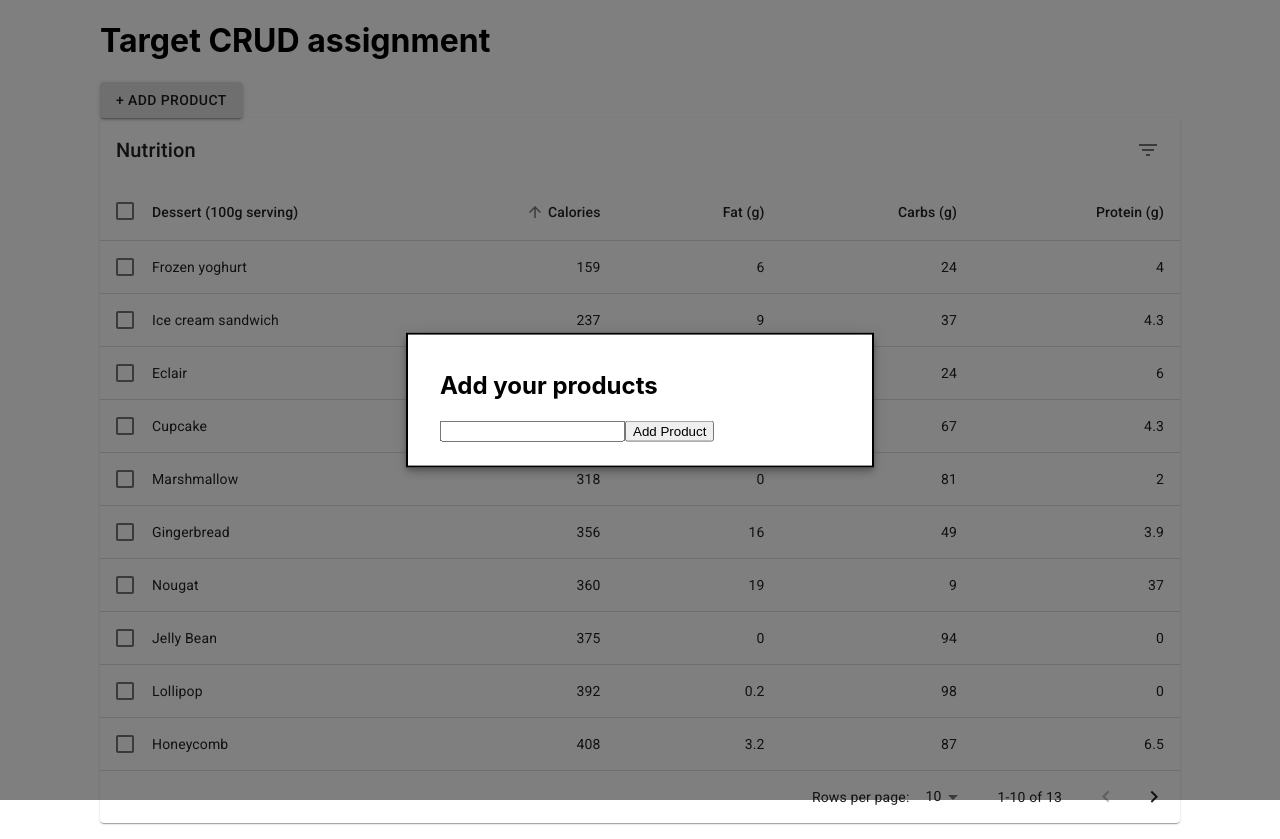
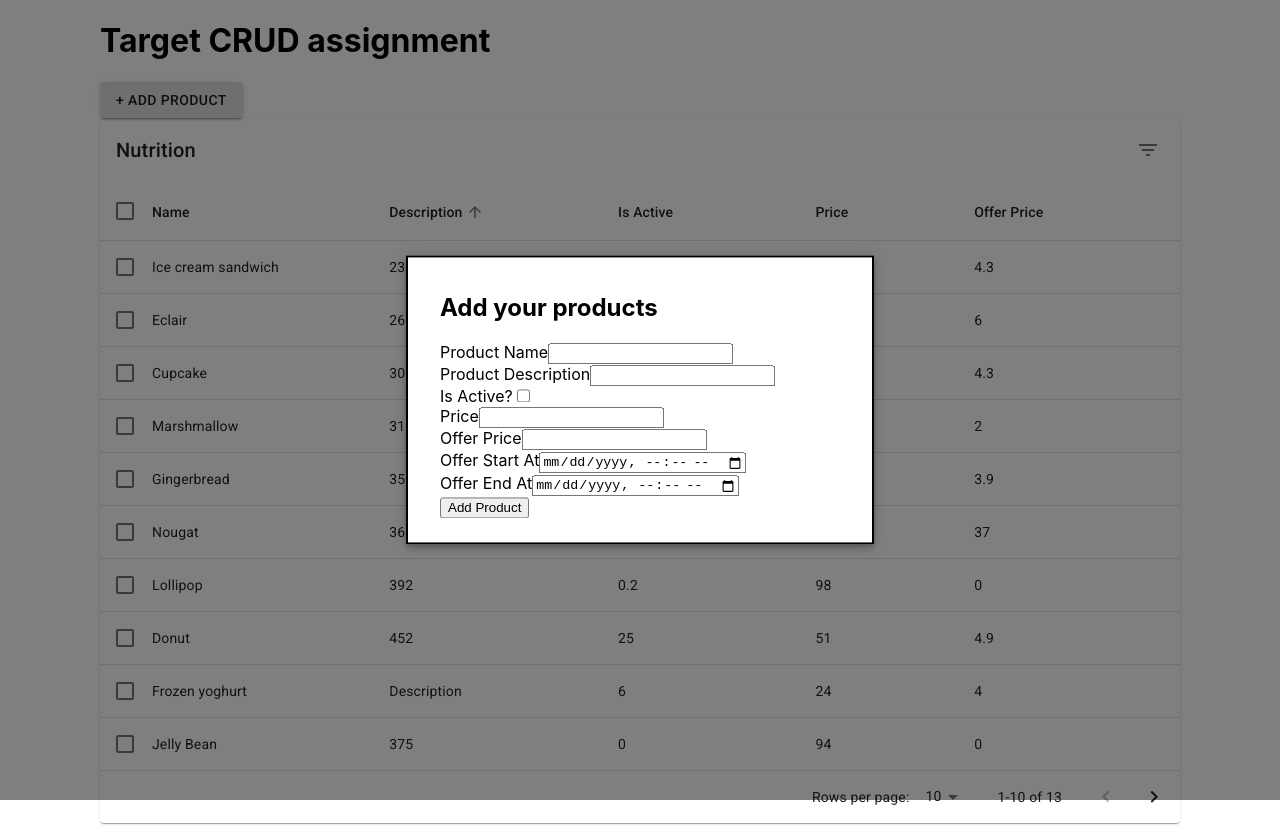
Before and after one commit to kiranFullStack/target-assignment, a React (Create React App) app: page / in a window 1280 px wide. Both pictures are taken after a click on the button "+ ADD PRODUCT". Built offline with nearby package versions, Linux system fonts and the light colour scheme.

Commit message:
Table added

```diff
--- a/src/components/Modal.js
+++ b/src/components/Modal.js
@@ -30,7 +30,13 @@ export default function SimpleModal() {
   // getModalStyle is not a pure function, we roll the style only on the first render
   const [modalStyle] = React.useState(getModalStyle)
   const [open, setOpen] = React.useState(false)
-  const [product, setProduct] = React.useState("")
+  const [productName, setProductName] = React.useState(null)
+  const [productDescription, setProductDescription] = React.useState(null)
+  const [isActive, setIsActive] = React.useState(null)
+  const [price, setPrice] = React.useState(0)
+  const [offerPrice, setOfferPrice] = React.useState(0)
+  const [offerStartAt, setOfferStartAt] = React.useState(null)
+  const [offerEndAt, setOfferEndAt] = React.useState(null)
 
   const handleOpen = () => {
     setOpen(true)
@@ -41,7 +47,17 @@ export default function SimpleModal() {
   }
 
   const handleSubmit = e => {
-    console.log(product)
+    console.log({
+      productName,
+      productDescription,
+      isActive,
+      price: parseInt(price),
+      offerPrice: parseInt(offerPrice),
+      offerStartAt,
+      offerEndAt,
+      createdAt: new Date(),
+      updatedAt: new Date()
+    })
     e.preventDefault()
   }
 
@@ -49,12 +65,78 @@ export default function SimpleModal() {
     <div style={modalStyle} className={classes.paper}>
       <h2 id="simple-modal-title">Add your products</h2>
       <form onSubmit={handleSubmit}>
-        <input
-          type="text"
-          onChange={e => {
-            setProduct(e.target.value)
-          }}
-        />
+        <div>
+          <label>Product Name</label>
+          <input
+            type="text"
+            onChange={e => {
+              setProductName(e.target.value)
+            }}
+          />
+        </div>
+
+        <div>
+          <label>Product Description</label>
+          <input
+            type="text"
+            onChange={e => {
+              setProductDescription(e.target.value)
+            }}
+          />
+        </div>
+
+        <div>
+          <label>Is Active?</label>
+          <input
+            type="checkbox"
+            onChange={e => {
+              setIsActive(!isActive)
+            }}
+          />
+        </div>
+
+        <div>
+          <label>Price</label>
+          <input
+            type="number"
+            min="0"
+            onChange={e => {
+              setPrice(e.target.value)
+            }}
+          />
+        </div>
+
+        <div>
+          <label>Offer Price</label>
+          <input
+            type="number"
+            min="0"
+            onChange={e => {
+              setOfferPrice(e.target.value)
+            }}
+          />
+        </div>
+
+        <div>
+          <label>Offer Start At</label>
+          <input
+            type="datetime-local"
+            onChange={e => {
+              setOfferStartAt(e.target.value)
+            }}
+          />
+        </div>
+
+        <div>
+          <label>Offer End At</label>
+          <input
+            type="datetime-local"
+            onChange={e => {
+              setOfferEndAt(e.target.value)
+            }}
+          />
+        </div>
+
         <input type="submit" value="Add Product" />
       </form>
     </div>
--- a/src/components/Table.js
+++ b/src/components/Table.js
@@ -27,7 +27,7 @@ const rows = [
   createData("Cupcake", 305, 3.7, 67, 4.3),
   createData("Donut", 452, 25.0, 51, 4.9),
   createData("Eclair", 262, 16.0, 24, 6.0),
-  createData("Frozen yoghurt", 159, 6.0, 24, 4.0),
+  createData("Frozen yoghurt", "Description", 6.0, 24, 4.0),
   createData("Gingerbread", 356, 16.0, 49, 3.9),
   createData("Honeycomb", 408, 3.2, 87, 6.5),
   createData("Ice cream sandwich", 237, 9.0, 37, 4.3),
@@ -70,12 +70,17 @@ const headCells = [
     id: "name",
     numeric: false,
     disablePadding: true,
-    label: "Dessert (100g serving)"
+    label: "Name"
   },
-  { id: "calories", numeric: true, disablePadding: false, label: "Calories" },
-  { id: "fat", numeric: true, disablePadding: false, label: "Fat (g)" },
-  { id: "carbs", numeric: true, disablePadding: false, label: "Carbs (g)" },
-  { id: "protein", numeric: true, disablePadding: false, label: "Protein (g)" }
+  {
+    id: "calories",
+    numeric: false,
+    disablePadding: false,
+    label: "Description"
+  },
+  { id: "fat", numeric: false, disablePadding: false, label: "Is Active" },
+  { id: "carbs", numeric: false, disablePadding: false, label: "Price" },
+  { id: "protein", numeric: false, disablePadding: false, label: "Offer Price" }
 ]
 
 function EnhancedTableHead(props) {
@@ -341,10 +346,10 @@ export default function EnhancedTable() {
                       >
                         {row.name}
                       </TableCell>
-                      <TableCell align="right">{row.calories}</TableCell>
-                      <TableCell align="right">{row.fat}</TableCell>
-                      <TableCell align="right">{row.carbs}</TableCell>
-                      <TableCell align="right">{row.protein}</TableCell>
+                      <TableCell align="left">{row.calories}</TableCell>
+                      <TableCell align="left">{row.fat}</TableCell>
+                      <TableCell align="left">{row.carbs}</TableCell>
+                      <TableCell align="left">{row.protein}</TableCell>
                     </TableRow>
                   )
                 })}
```
